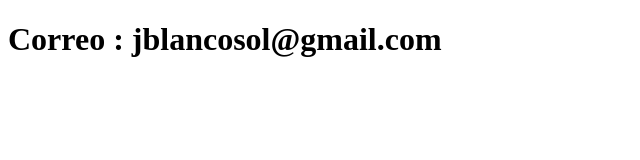
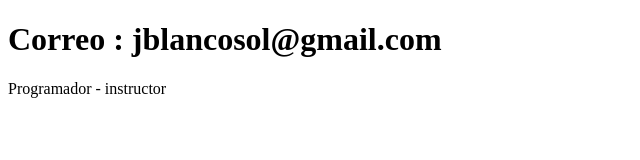
Before and after one commit to jblancosolan/sistema-de-registro-3, a plain HTML site: page contacto.html in a window 1280 px wide. Shown: the whole page, without its empty margins (0-640 px from the left). Drawn offline with Linux system fonts and the light colour scheme.

Commit message:
actualiza el contacto

```diff
--- a/contacto.html
+++ b/contacto.html
@@ -9,5 +9,6 @@
 </head>
 <body>
      <h1>Correo  : jblancosol@gmail.com</h1>
+     <p>Programador  - instructor</p>
 </body>
 </html>
```
